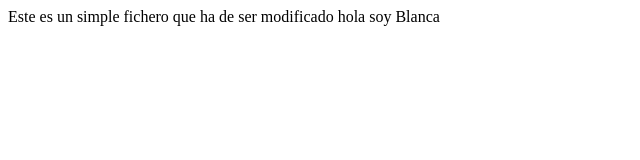
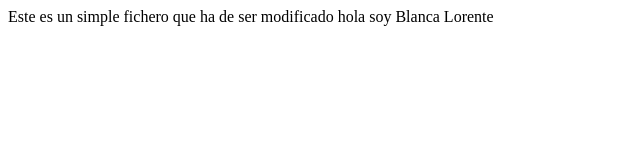
Before and after one commit to blorentep/testgit, a plain HTML site: page index.html in a window 1280 px wide. Shown: the full height of the page, 0-640 px from the left. Drawn offline with Linux system fonts and the light colour scheme.

Commit message:
apellido

```diff
--- a/index.html
+++ b/index.html
@@ -1,6 +1,6 @@
 <HTML>
 <BODY>
 Este es un simple fichero que ha de ser modificado
-hola soy Blanca
+hola soy Blanca Lorente
 </BODY>
 </HTML>
```
